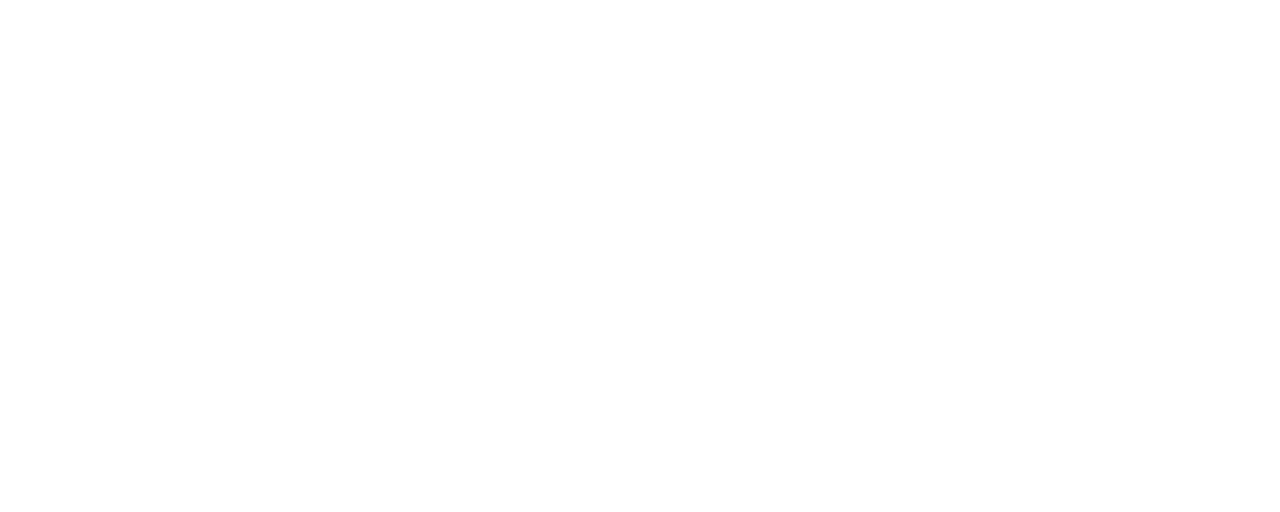
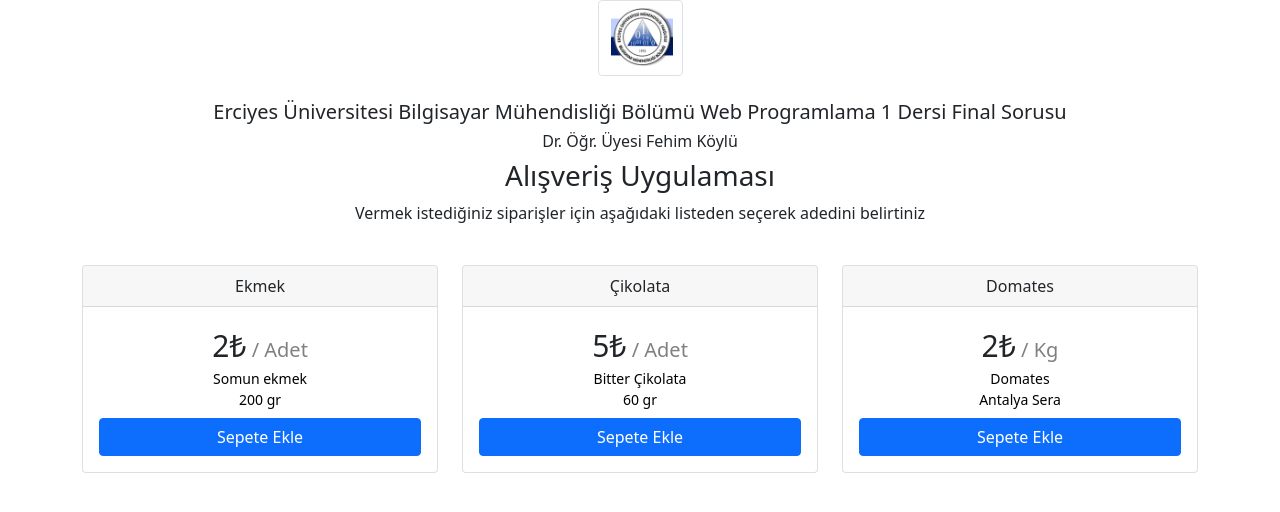
Before and after one commit to serhatleventyavas/WebProgramlamaFinalExam, a plain HTML site: page index.html in a window 1280 px wide. Drawn offline with nearby package versions, Linux system fonts and the light colour scheme.

Commit message:
completes index.html design.

```diff
--- /dev/null
+++ b/core.css
@@ -0,0 +1,20 @@
+#productPrice {
+    font-size: 30px;
+}
+
+#productUnit {
+    font-size: 20px;
+    color: gray;
+}
+
+#productDescription {
+    font-size: 14px;
+    font-weight: 200;
+    color: black;
+}
+
+#productFeature {
+    font-size: 14px;
+    font-weight: 200;
+    color: black;
+}
--- a/index.html
+++ b/index.html
@@ -3,11 +3,81 @@
     <meta charset="UTF-8">
     <meta name="viewport" content="width=device-width, initial-scale=1.0">
     <title>Web Programlama Final Sınavı</title>
+    <link href="https://cdn.jsdelivr.net/npm/bootstrap@5.0.0-beta1/dist/css/bootstrap.min.css" rel="stylesheet" integrity="sha384-giJF6kkoqNQ00vy+HMDP7azOuL0xtbfIcaT9wjKHr8RbDVddVHyTfAAsrekwKmP1" crossorigin="anonymous">
+    <link href="core.css" rel="stylesheet"/>
+    <script src="https://unpkg.com/@popperjs/core@2"></script>
+    <script src="https://cdn.jsdelivr.net/npm/bootstrap@5.0.0-beta1/dist/js/bootstrap.bundle.min.js" integrity="sha384-ygbV9kiqUc6oa4msXn9868pTtWMgiQaeYH7/t7LECLbyPA2x65Kgf80OJFdroafW" crossorigin="anonymous"></script>
     <script src="https://ajax.googleapis.com/ajax/libs/angularjs/1.6.9/angular.min.js"></script>
 </head>
-<body ng-app="app">
+<body ng-app="app" ng-controller="app-controller">
+    <div class="full-container">
+        <div class="container">
+            <div class="row">
+                <div class="text-center">
+                    <img src="./assets/bm.png" class="img-thumbnail" alt="...">
+                </div>
+                <div class="text-center mt-4">
+                    <h5>Erciyes Üniversitesi Bilgisayar Mühendisliği Bölümü Web Programlama 1 Dersi Final Sorusu</h5>
+                    <h6>Dr. Öğr. Üyesi Fehim Köylü</h6>
+                    <h3>Alışveriş Uygulaması</h3>
+                    <p>Vermek istediğiniz siparişler için aşağıdaki listeden seçerek adedini belirtiniz</p>
+                </div>
+            </div>
+
+            <div class="row mt-4">
+                <div class="col" ng-repeat="product in products">
+                    <div class="card">
+                        <div class="card-header">
+                            <div class="text-center">
+                                <span>{{product.title}}</span>
+                            </div>
+                        </div>
+                        <div class="card-body">
+                            <div class="text-center">
+                                <span id="productPrice">{{product.price}}<span id="productUnit"> / {{product.unit}}</span></span><br/>
+                                <span id="productDescription">{{product.description}}</span><br/>
+                                <span id="productFeature">{{product.features}}</span>
+                            </div>
+                            <div class="d-grid gap-2 mt-2">
+                                <a href="#" class="btn btn-block btn-primary">Sepete Ekle</a>
+                            </div>
+                        </div>
+                    </div>
+                </div>
+            </div>
+
+            <div class="row mt-4">
+
+            </div>
+        </div>
+    </div>
 </body>
 <script type="text/javascript">
     var app = angular.module("app", []);
+    app.controller("app-controller", function($scope) {
+        $scope.products = [
+            {
+                title: 'Ekmek',
+                price: '2₺',
+                unit: 'Adet',
+                description: 'Somun ekmek',
+                features: '200 gr'
+            },
+            {
+                title: 'Çikolata',
+                price: '5₺',
+                unit: 'Adet',
+                description: 'Bitter Çikolata',
+                features: '60 gr'
+            },
+            {
+                title: 'Domates',
+                price: '2₺',
+                unit: 'Kg',
+                description: 'Domates',
+                features: 'Antalya Sera'
+            }
+        ]
+    });
 </script>
 </html>
```
Also changed, not shown: assets/bm.png (added).
